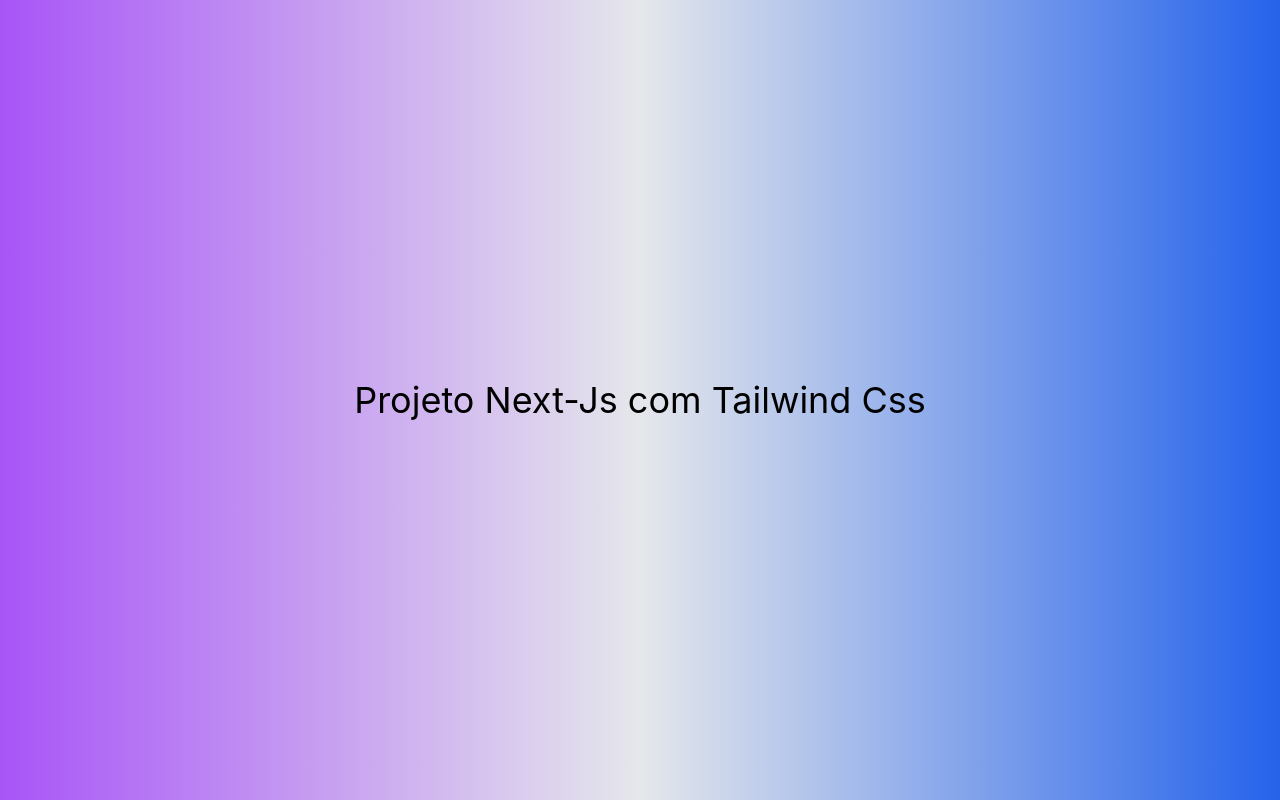
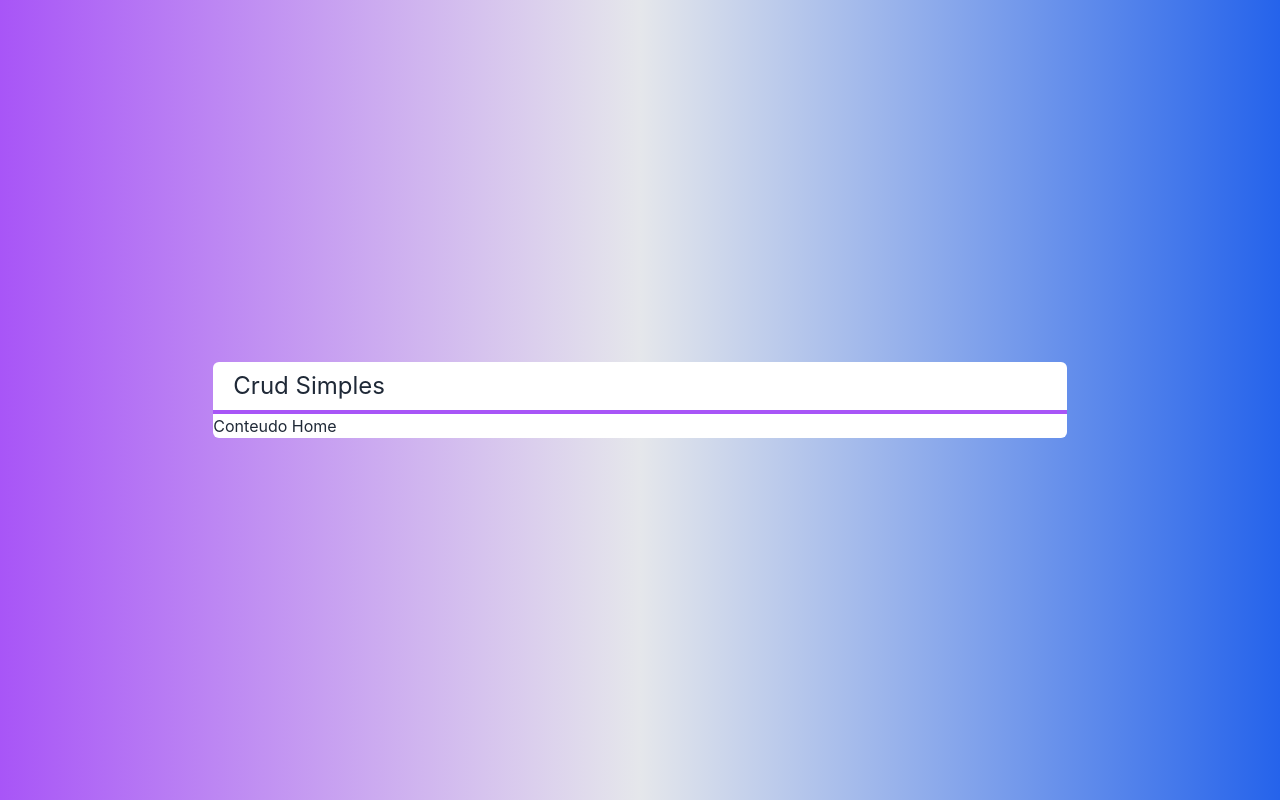
Before and after one commit to PauloMtz/Crud-nextjs, a Next.js app: page / in a window 1280 px wide. Built offline with nearby package versions, Linux system fonts and the light colour scheme.

Commit message:
Criação dos componentes Layout e Título

```diff
--- /dev/null
+++ b/src/components/Layout.tsx
@@ -0,0 +1,21 @@
+import Titulo from "./Titulo"
+
+interface LayoutProps {
+    titulo: string
+    children: any
+}
+
+export default function Layout(props: LayoutProps) {
+    return (
+        <div className={`
+            flex flex-col w-2/3
+            bg-white text-gray-800
+            rounded-md
+        `}>
+            <Titulo>{props.titulo}</Titulo>
+            <div>
+                {props.children}
+            </div>
+        </div>
+    )
+}
--- /dev/null
+++ b/src/components/Titulo.tsx
@@ -0,0 +1,8 @@
+export default function Titulo(props) {
+    return (
+        <div className="flex flex-col justify-center">
+            <h1 className="pl-5 py-2 text-2xl">{props.children}</h1>
+            <hr className="border-2 border-purple-500" />
+        </div>
+    )
+}
--- a/src/pages/index.tsx
+++ b/src/pages/index.tsx
@@ -1,21 +1,15 @@
+import Layout from "../components/Layout";
+
 export default function Home() {
-  {/*
-    criar projeto com tailwind conforme orientações no site do tailwind
-    https://tailwindcss.com/docs/guides/nextjs
-    criar pasta src, e mover /pages e /styles para /src
-    criar /components dentro de /src
-    renomear index.js para index.tsx
-    o sistema irá solicitar instalação do typescript indicando o
-    comando para instalação
-    o VsCode tem plugin para o tailwind, basta procurar em extensões
-  */}
 
   return (
     <div className={`
       flex h-screen justify-center items-center
       bg-gradient-to-r from-purple-500 via-gray-200 to-blue-600
     `}>
-      <span className="text-4xl">Projeto Next-Js com Tailwind Css</span>
+      <Layout titulo="Crud Simples">
+        <span>Conteudo Home</span>
+      </Layout>
     </div>
   )
 }
```
